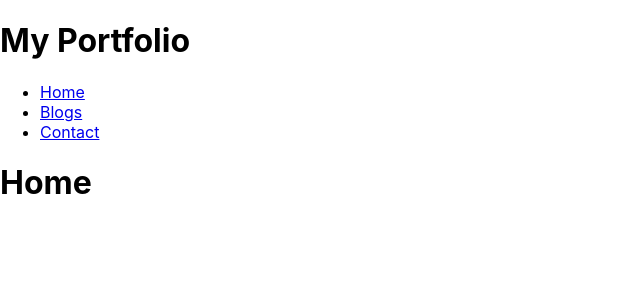
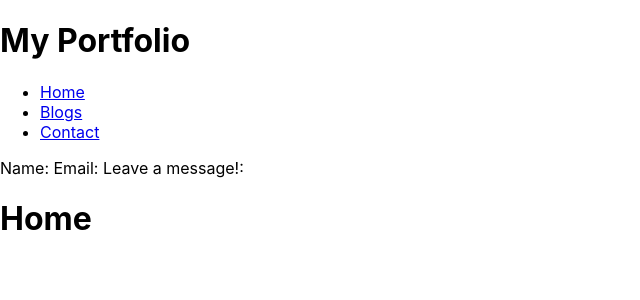
Before and after one commit to alvintsa/portfolio, a React (Create React App) app in the folder frontend/: page / in a window 1280 px wide. Shown: the top 300 px of the page, without its empty margins (0-640 px from the left). Built offline with nearby package versions, Linux system fonts and the light colour scheme.

Commit message:
contact form renders

```diff
--- a/frontend/src/components/ContactForm.js
+++ b/frontend/src/components/ContactForm.js
@@ -6,9 +6,9 @@ const ContactForm = () => {
     //TODO:
     return (
         <form>
-            <label>
-
-            </label>
+            <label> Name: </label>
+            <label> Email: </label>
+            <label> Leave a message!: </label>
 
         </form>
 
--- a/frontend/src/pages/Contact.js
+++ b/frontend/src/pages/Contact.js
@@ -1,3 +1,4 @@
+
 const Contact = () => {
     return <h1>Contact Me</h1>;
   };
--- a/frontend/src/pages/Home.js
+++ b/frontend/src/pages/Home.js
@@ -1,5 +1,12 @@
+import ContactForm from "../components/ContactForm";
+
 const Home = () => {
-    return <h1>Home</h1>;
+    return (
+      <div>
+      <ContactForm/>
+      <h1>Home</h1>
+      </div>
+    );
   };
 
   export default Home;
```
